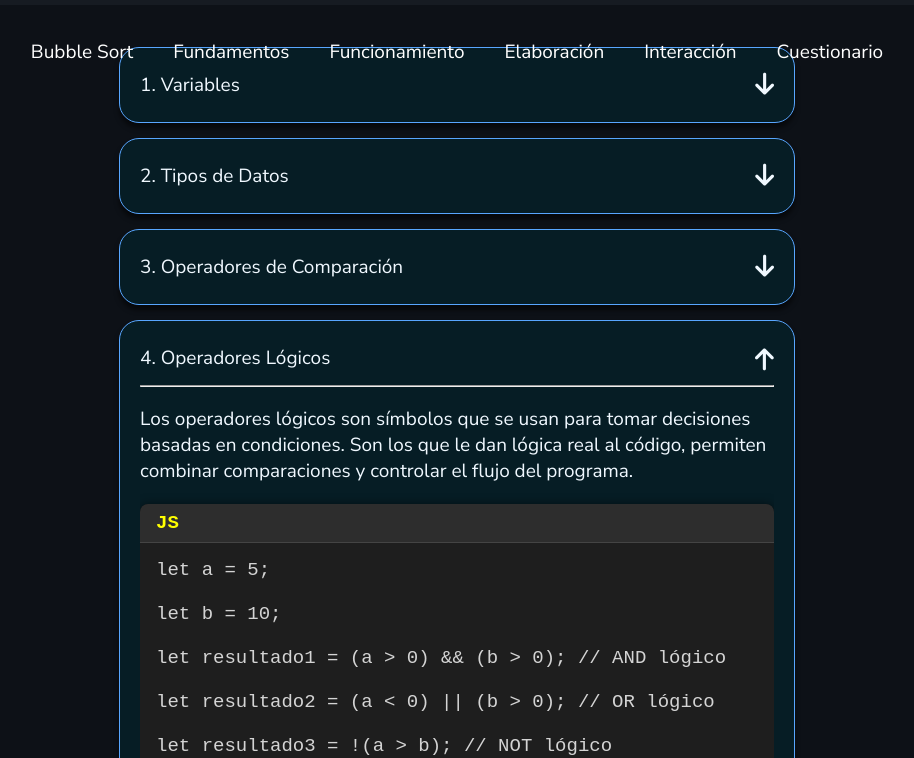
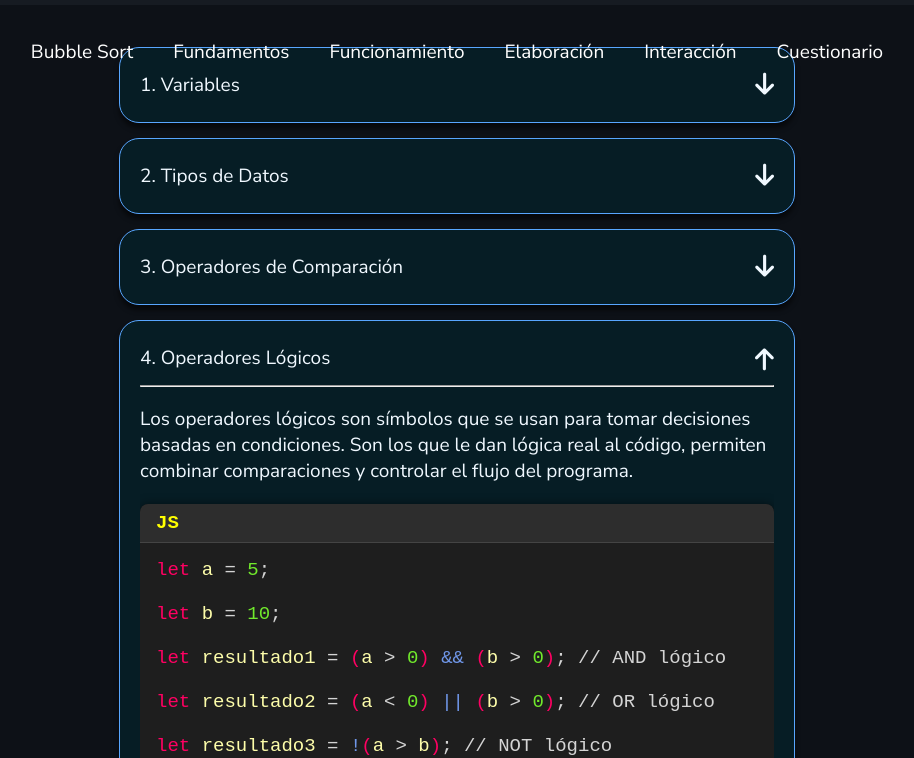
Before and after one commit to SamuelCubano/University-Bubble-Sort-Project, an Astro site: page / in a window 1280 px wide. Both pictures are taken after a click on the heading "4. Operadores Lógicos". Shown: the part 1052-1810 px from the top of the page, without its empty margins (183-1097 px from the left). Built offline with nearby package versions, Linux system fonts and the light colour scheme; Astro itself is replaced by a stand-in of ours; a web font is replaced by a local one.

Commit message:
fundamento5

```diff
--- a/src/components/fundamentos.astro
+++ b/src/components/fundamentos.astro
@@ -80,11 +80,11 @@
       <div class="code-box">
   <div class="code-header">JS</div>
   <code class="language-js">
-    let a = 5;<br><br>
-    let b = 10;<br><br>
-    let resultado1 = (a &gt; 0) && (b &gt; 0); // AND lógico<br><br>
-    let resultado2 = (a &lt; 0) || (b &gt; 0); // OR lógico<br><br>
-    let resultado3 = !(a &gt; b); // NOT lógico
+    <span style="color: #ff0062;">let</span> <span style="color: rgb(253, 253, 170);">a</span> = <span style="color: rgb(113, 233, 44);">5</span>;<br><br>
+    <span style="color: #ff0062;">let</span> <span style="color: rgb(253, 253, 170);">b</span> = <span style="color: rgb(113, 233, 44);">10</span>;<br><br>
+    <span style="color: #ff0062;">let</span> <span style="color: rgb(253, 253, 170);">resultado1</span> = <span style="color: #ff0062;">(</span><span style="color: rgb(253, 253, 170);">a</span> &gt; <span style="color: rgb(113, 233, 44);">0</span><span style="color: #ff0062;">)</span> <span style="color: rgb(112, 151, 233);">&&</span> <span style="color: #ff0062;">(</span><span style="color: rgb(253, 253, 170);">b</span> &gt; <span style="color: rgb(113, 233, 44);">0</span><span style="color: #ff0062;">)</span>; // AND lógico<br><br>
+    <span style="color: #ff0062;">let</span> <span style="color: rgb(253, 253, 170);">resultado2</span> = <span style="color: #ff0062;">(</span><span style="color: rgb(253, 253, 170);">a</span> &lt; <span style="color: rgb(113, 233, 44);">0</span><span style="color: #ff0062;">)</span> <span style="color: rgb(112, 151, 233);">||</span> <span style="color: #ff0062;">(</span><span style="color: rgb(253, 253, 170);">b</span> &gt; <span style="color: rgb(113, 233, 44);">0</span><span style="color: #ff0062;">)</span>; // OR lógico<br><br>
+    <span style="color: #ff0062;">let</span> <span style="color: rgb(253, 253, 170);">resultado3</span> = <span style="color: rgb(112, 151, 233);">!</span><span style="color: #ff0062;">(</span><span style="color: rgb(253, 253, 170);">a</span> &gt; <span style="color: rgb(253, 253, 170);">b</span><span style="color: #ff0062;">)</span>; // NOT lógico
   </code>
 
     </div>
```
